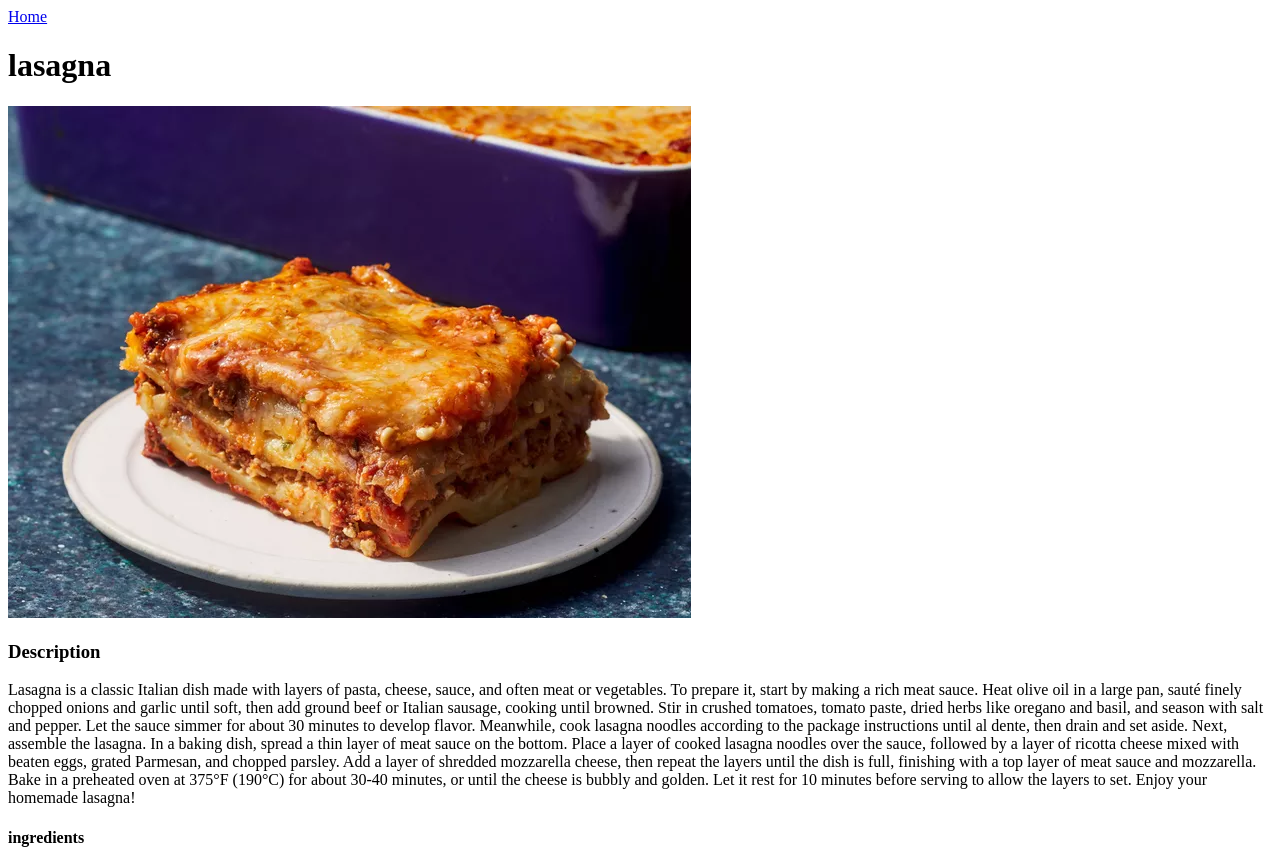
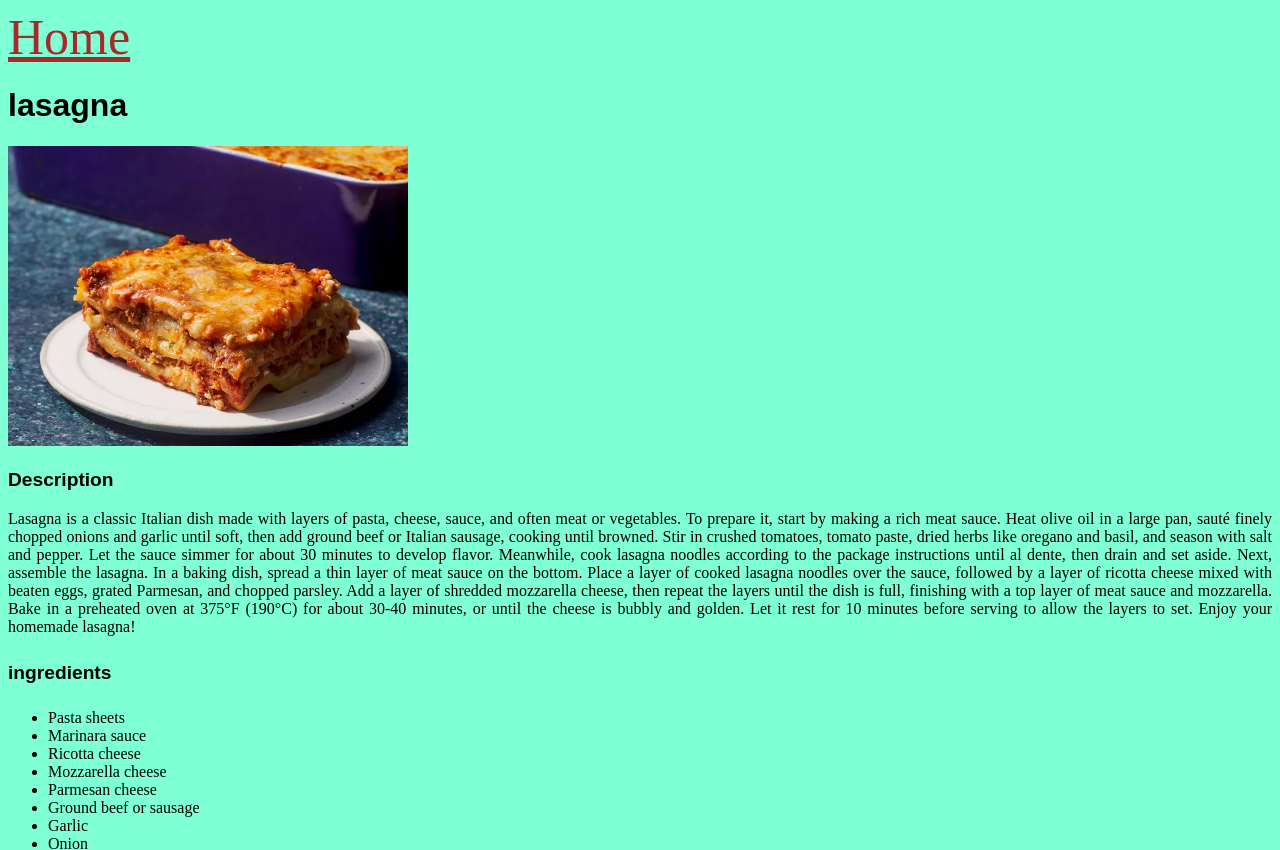
Before and after one commit to ayush-111003/odin-recipes, a plain HTML site: page recipes/lasagna.html in a window 1280 px wide. Shown: the top 850 px of the page. Drawn offline with Linux system fonts and the light colour scheme.

Commit message:
receipes pages styling

```diff
--- a/recipes/lasagna.html
+++ b/recipes/lasagna.html
@@ -1,13 +1,14 @@
 <!DOCTYPE html>
 <html lang="en">
 <head>
+    <link rel="stylesheet" href="../styles.css">
     <meta charset="UTF-8">
     <meta name="viewport" content="width=device-width, initial-scale=1.0">
     <title>Document</title>
 </head>
 <body>
-    <a href="../index.html">Home</a>
-    <h1>lasagna</h1>
+    <a class="home" href="../index.html">Home</a>
+    <h1 class="recipe_heading">lasagna</h1>
     <img src="../images/AR-19344-Homemade-Lasagna-beauty-4x3-450e3ec3bc454e4a805443bee77c5be8.webp" alt="food pic">
     <h3>Description</h3>
     <p>Lasagna is a classic Italian dish made with layers of pasta, cheese, sauce, and often meat or vegetables. To prepare it, start by making a rich meat sauce. Heat olive oil in a large pan, sauté finely chopped onions and garlic until soft, then add ground beef or Italian sausage, cooking until browned. Stir in crushed tomatoes, tomato paste, dried herbs like oregano and basil, and season with salt and pepper. Let the sauce simmer for about 30 minutes to develop flavor. Meanwhile, cook lasagna noodles according to the package instructions until al dente, then drain and set aside.
--- a/styles.css
+++ b/styles.css
@@ -1,5 +1,6 @@
-* {
+body{
     background-color: aquamarine;
+    text-align: justify;
 }
 
 .main_list{
@@ -15,6 +16,23 @@
     font-weight: bold;
 }
 
-.receipe_heading{
+.recipe_heading{
+    font-family: Arial, Helvetica, sans-serif;
+    font-weight: bolder;
+}
 
+img {
+    height: auto;
+    width: 400px;
 }
+
+h3 ,h4{
+    font-family: Arial, Helvetica, sans-serif;
+    font-size: larger;
+}
+
+
+.home{
+    font-size: 50px;
+    color: brown;
+}
```
Also changed, not shown: recipes/cheese_cake.html (+3 -2 lines), recipes/pav_bhaji.html (+3 -2 lines).
